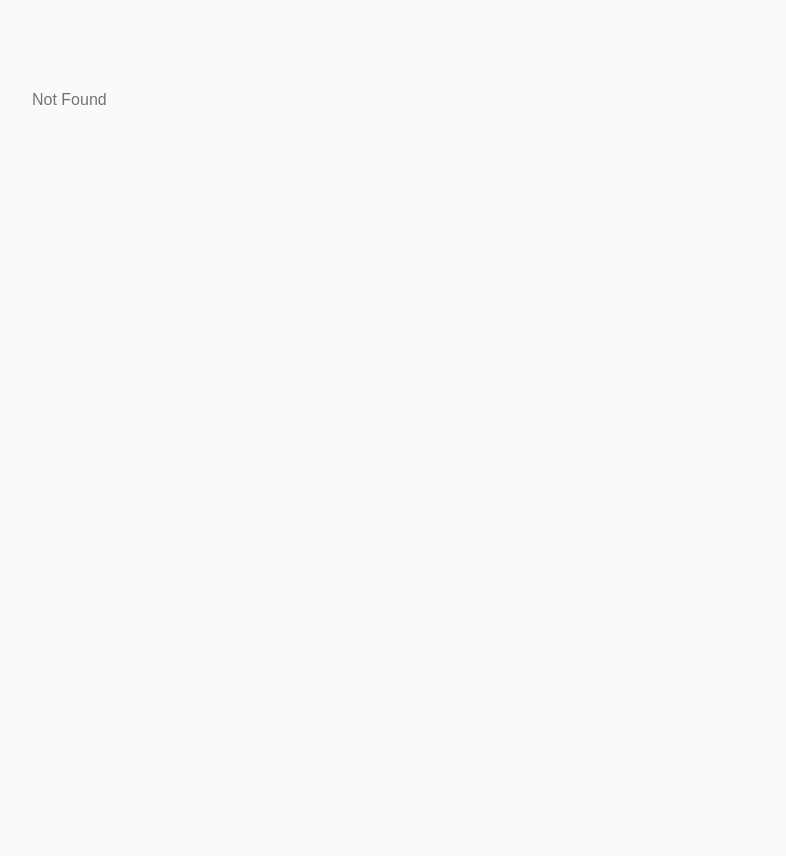
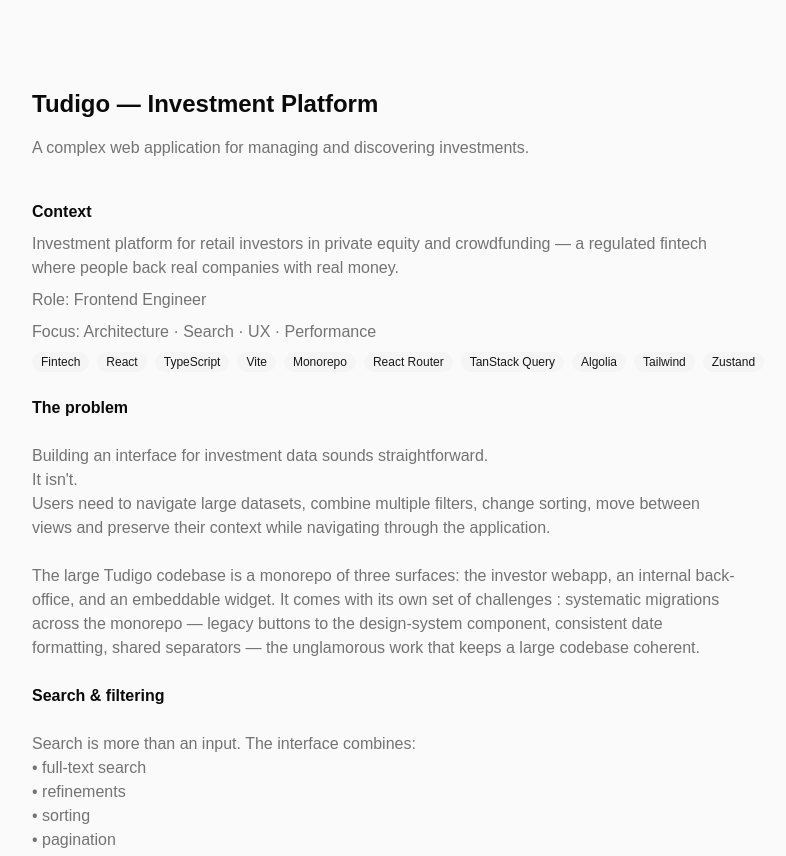
Before and after one commit to baptaste/frontend-handbook, a React (Vite) app: page /projects/investment-platform in a window 1280 px wide. Before the commit this address had no page. Shown: the whole page, without its empty margins (256-1042 px from the left). Built offline with nearby package versions, Linux system fonts and the light colour scheme.

Commit message:
feat: add project detail pages

```diff
--- a/src/routeTree.gen.ts
+++ b/src/routeTree.gen.ts
@@ -14,7 +14,8 @@
 import { Route as EngineeringRouteImport } from './routes/engineering'
 import { Route as ExperienceRouteImport } from './routes/experience'
 import { Route as NowRouteImport } from './routes/now'
-import { Route as ProjectsRouteImport } from './routes/projects'
+import { Route as ProjectsIndexRouteImport } from './routes/projects/index'
+import { Route as ProjectsInvestmentPlatformRouteImport } from './routes/projects/investment-platform'
 
 const IndexRoute = IndexRouteImport.update({
   id: '/',
@@ -41,11 +42,17 @@
   path: '/now',
   getParentRoute: () => rootRouteImport,
 } as any)
-const ProjectsRoute = ProjectsRouteImport.update({
-  id: '/projects',
-  path: '/projects',
+const ProjectsIndexRoute = ProjectsIndexRouteImport.update({
+  id: '/projects/',
+  path: '/projects/',
   getParentRoute: () => rootRouteImport,
 } as any)
+const ProjectsInvestmentPlatformRoute =
+  ProjectsInvestmentPlatformRouteImport.update({
+    id: '/projects/investment-platform',
+    path: '/projects/investment-platform',
+    getParentRoute: () => rootRouteImport,
+  } as any)
 
 export interface FileRoutesByFullPath {
   '/': typeof IndexRoute
@@ -53,7 +60,8 @@
   '/engineering': typeof EngineeringRoute
   '/experience': typeof ExperienceRoute
   '/now': typeof NowRoute
-  '/projects': typeof ProjectsRoute
+  '/projects/investment-platform': typeof ProjectsInvestmentPlatformRoute
+  '/projects/': typeof ProjectsIndexRoute
 }
 export interface FileRoutesByTo {
   '/': typeof IndexRoute
@@ -61,7 +69,8 @@
   '/engineering': typeof EngineeringRoute
   '/experience': typeof ExperienceRoute
   '/now': typeof NowRoute
-  '/projects': typeof ProjectsRoute
+  '/projects/investment-platform': typeof ProjectsInvestmentPlatformRoute
+  '/projects': typeof ProjectsIndexRoute
 }
 export interface FileRoutesById {
   __root__: typeof rootRouteImport
@@ -70,14 +79,28 @@
   '/engineering': typeof EngineeringRoute
   '/experience': typeof ExperienceRoute
   '/now': typeof NowRoute
-  '/projects': typeof ProjectsRoute
+  '/projects/investment-platform': typeof ProjectsInvestmentPlatformRoute
+  '/projects/': typeof ProjectsIndexRoute
 }
 export interface FileRouteTypes {
   fileRoutesByFullPath: FileRoutesByFullPath
   fullPaths:
-    '/' | '/contact' | '/engineering' | '/experience' | '/now' | '/projects'
+    | '/'
+    | '/contact'
+    | '/engineering'
+    | '/experience'
+    | '/now'
+    | '/projects/investment-platform'
+    | '/projects/'
   fileRoutesByTo: FileRoutesByTo
-  to: '/' | '/contact' | '/engineering' | '/experience' | '/now' | '/projects'
+  to:
+    | '/'
+    | '/contact'
+    | '/engineering'
+    | '/experience'
+    | '/now'
+    | '/projects/investment-platform'
+    | '/projects'
   id:
     | '__root__'
     | '/'
@@ -85,7 +108,8 @@
     | '/engineering'
     | '/experience'
     | '/now'
-    | '/projects'
+    | '/projects/investment-platform'
+    | '/projects/'
   fileRoutesById: FileRoutesById
 }
 export interface RootRouteChildren {
@@ -94,7 +118,8 @@
   EngineeringRoute: typeof EngineeringRoute
   ExperienceRoute: typeof ExperienceRoute
   NowRoute: typeof NowRoute
-  ProjectsRoute: typeof ProjectsRoute
+  ProjectsInvestmentPlatformRoute: typeof ProjectsInvestmentPlatformRoute
+  ProjectsIndexRoute: typeof ProjectsIndexRoute
 }
 
 declare module '@tanstack/react-router' {
@@ -134,11 +159,18 @@
       preLoaderRoute: typeof NowRouteImport
       parentRoute: typeof rootRouteImport
     }
-    '/projects': {
-      id: '/projects'
+    '/projects/': {
+      id: '/projects/'
       path: '/projects'
-      fullPath: '/projects'
-      preLoaderRoute: typeof ProjectsRouteImport
+      fullPath: '/projects/'
+      preLoaderRoute: typeof ProjectsIndexRouteImport
+      parentRoute: typeof rootRouteImport
+    }
+    '/projects/investment-platform': {
+      id: '/projects/investment-platform'
+      path: '/projects/investment-platform'
+      fullPath: '/projects/investment-platform'
+      preLoaderRoute: typeof ProjectsInvestmentPlatformRouteImport
       parentRoute: typeof rootRouteImport
     }
   }
@@ -150,7 +182,8 @@
   EngineeringRoute: EngineeringRoute,
   ExperienceRoute: ExperienceRoute,
   NowRoute: NowRoute,
-  ProjectsRoute: ProjectsRoute,
+  ProjectsInvestmentPlatformRoute: ProjectsInvestmentPlatformRoute,
+  ProjectsIndexRoute: ProjectsIndexRoute,
 }
 export const routeTree = rootRouteImport
   ._addFileChildren(rootRouteChildren)
--- a/src/routes/projects.tsx
+++ /dev/null
@@ -1,9 +0,0 @@
-import { createFileRoute } from "@tanstack/react-router"
-
-export const Route = createFileRoute("/projects")({
-  component: RouteComponent,
-})
-
-function RouteComponent() {
-  return <div>Hello "/projects"!</div>
-}
--- /dev/null
+++ b/src/routes/projects/index.tsx
@@ -0,0 +1,66 @@
+import {
+  Documentation,
+  DocumentationBlock,
+  DocumentationBlockCard,
+  DocumentationBlockHeader,
+  DocumentationBlockInfo,
+  DocumentationBlockList,
+  DocumentationBlockTitle,
+  DocumentationHeader,
+  DocumentationInfo,
+  DocumentationTitle,
+} from "@/components/documentation"
+import { Badge } from "@/components/ui/badge"
+import { Button } from "@/components/ui/button"
+import { createFileRoute, Link } from "@tanstack/react-router"
+import { ArrowRightIcon } from "lucide-react"
+
+export const Route = createFileRoute("/projects/")({
+  component: RouteComponent,
+})
+
+function RouteComponent() {
+  return (
+    <Documentation>
+      <DocumentationHeader>
+        <DocumentationTitle>Projects</DocumentationTitle>
+        <DocumentationInfo>
+          A selection of products and problems I've worked on.
+        </DocumentationInfo>
+      </DocumentationHeader>
+
+      <DocumentationBlock>
+        <DocumentationBlockCard>
+          <DocumentationBlockHeader>
+            <DocumentationBlockTitle>
+              Tudigo — Investment platform
+            </DocumentationBlockTitle>
+            <DocumentationBlockInfo>
+              A complex web application for managing and discovering
+              investments.
+            </DocumentationBlockInfo>
+            <DocumentationBlockInfo>
+              Role: Frontend Engineer
+            </DocumentationBlockInfo>
+            <DocumentationBlockList>
+              <Badge variant="outline">Fintech</Badge>
+              <Badge variant="outline">React</Badge>
+              <Badge variant="outline">TypeScript</Badge>
+              <Badge variant="outline">Vite</Badge>
+              <Badge variant="outline">Monorepo</Badge>
+              <Badge variant="outline">TanStack</Badge>
+              <Badge variant="outline">Algolia</Badge>
+            </DocumentationBlockList>
+          </DocumentationBlockHeader>
+
+          <Link to="/projects/investment-platform">
+            <Button>
+              <ArrowRightIcon />
+              Read case study
+            </Button>
+          </Link>
+        </DocumentationBlockCard>
+      </DocumentationBlock>
+    </Documentation>
+  )
+}
--- /dev/null
+++ b/src/routes/projects/investment-platform.tsx
@@ -0,0 +1,98 @@
+import {
+  Documentation,
+  DocumentationBlock,
+  DocumentationBlockHeader,
+  DocumentationBlockInfo,
+  DocumentationBlockList,
+  DocumentationBlockTitle,
+  DocumentationHeader,
+  DocumentationInfo,
+  DocumentationTitle,
+} from "@/components/documentation"
+import { Badge } from "@/components/ui/badge"
+import { createFileRoute } from "@tanstack/react-router"
+
+export const Route = createFileRoute("/projects/investment-platform")({
+  component: RouteComponent,
+})
+
+function RouteComponent() {
+  return (
+    <Documentation>
+      <DocumentationHeader>
+        <DocumentationTitle>Tudigo — Investment Platform</DocumentationTitle>
+        <DocumentationInfo>
+          A complex web application for managing and discovering investments.
+        </DocumentationInfo>
+      </DocumentationHeader>
+
+      <DocumentationBlock>
+        <DocumentationBlockHeader>
+          <DocumentationBlockTitle>Context</DocumentationBlockTitle>
+          <DocumentationBlockInfo>
+            Investment platform for retail investors in private equity and
+            crowdfunding — a regulated fintech where people back real companies
+            with real money.
+          </DocumentationBlockInfo>
+          <DocumentationBlockInfo>
+            Role: Frontend Engineer
+          </DocumentationBlockInfo>
+          <DocumentationBlockInfo>
+            Focus: Architecture · Search · UX · Performance
+          </DocumentationBlockInfo>
+          <DocumentationBlockList>
+            <Badge variant="secondary">Fintech</Badge>
+            <Badge variant="secondary">React</Badge>
+            <Badge variant="secondary">TypeScript</Badge>
+            <Badge variant="secondary">Vite</Badge>
+            <Badge variant="secondary">Monorepo</Badge>
+            <Badge variant="secondary">React Router</Badge>
+            <Badge variant="secondary">TanStack Query</Badge>
+            <Badge variant="secondary">Algolia</Badge>
+            <Badge variant="secondary">Tailwind</Badge>
+            <Badge variant="secondary">Zustand</Badge>
+          </DocumentationBlockList>
+        </DocumentationBlockHeader>
+
+        <DocumentationBlockTitle>The problem</DocumentationBlockTitle>
+        <DocumentationInfo>
+          Building an interface for investment data sounds straightforward.
+          <br />
+          It isn't.
+          <br />
+          Users need to navigate large datasets, combine multiple filters,
+          change sorting, move between views and preserve their context while
+          navigating through the application.
+        </DocumentationInfo>
+        <DocumentationInfo>
+          The large Tudigo codebase is a monorepo of three surfaces: the
+          investor webapp, an internal back-office, and an embeddable widget. It
+          comes with its own set of challenges : systematic migrations across
+          the monorepo — legacy buttons to the design-system component,
+          consistent date formatting, shared separators — the unglamorous work
+          that keeps a large codebase coherent.
+        </DocumentationInfo>
+
+        <DocumentationBlockTitle>Search & filtering</DocumentationBlockTitle>
+        <DocumentationInfo>
+          Search is more than an input. The interface combines:
+          <ul>
+            <li>• full-text search</li>
+            <li>• refinements</li>
+            <li>• sorting</li>
+            <li>• pagination</li>
+            <li>• URL state</li>
+            <li>• default filters</li>
+            <li>• persistent navigation state</li>
+          </ul>
+        </DocumentationInfo>
+
+        <DocumentationInfo>
+          The interesting part wasn't implementing each feature independently.
+          <br />
+          It was making all of them behave as one coherent system.
+        </DocumentationInfo>
+      </DocumentationBlock>
+    </Documentation>
+  )
+}
```
